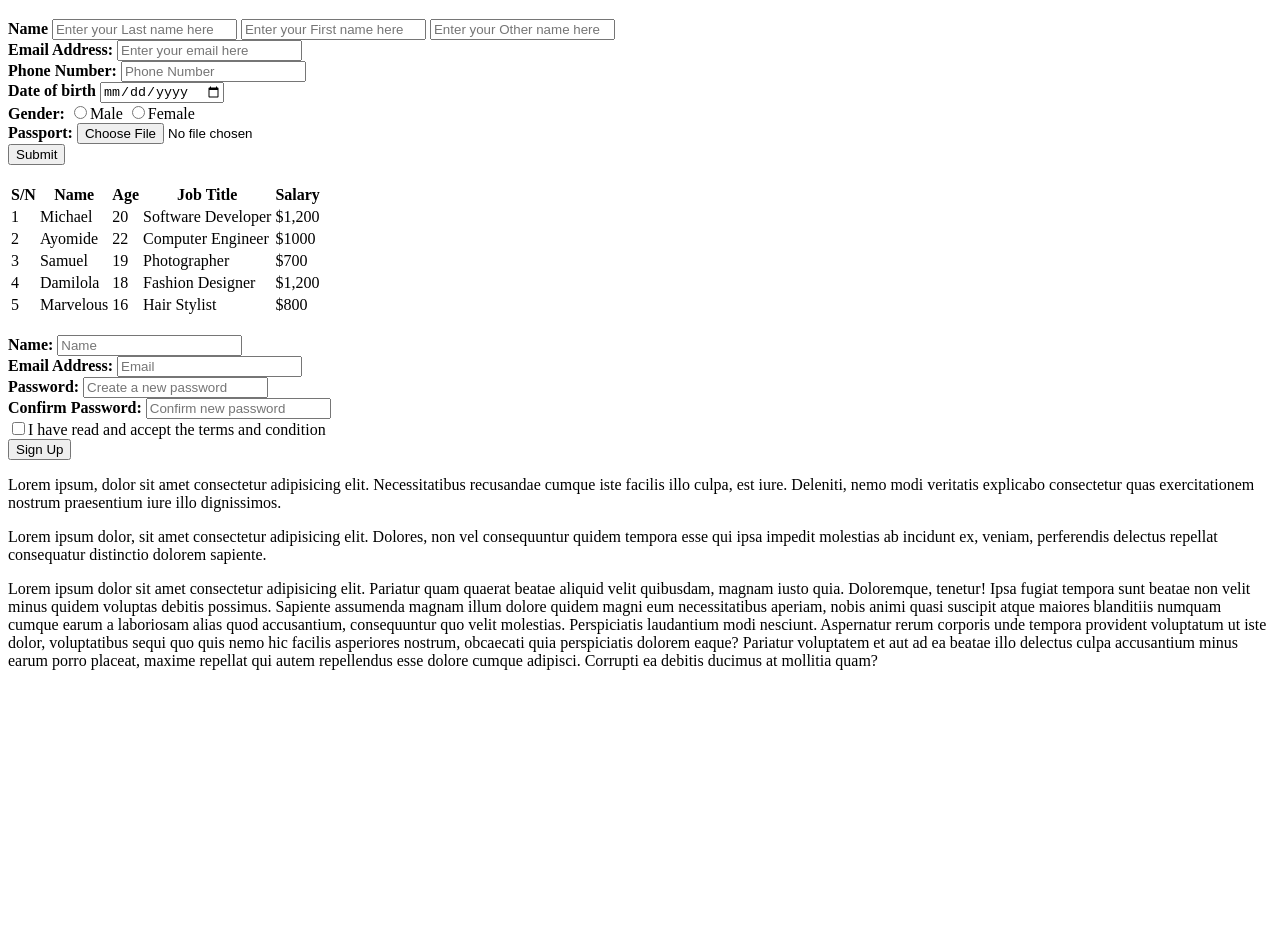
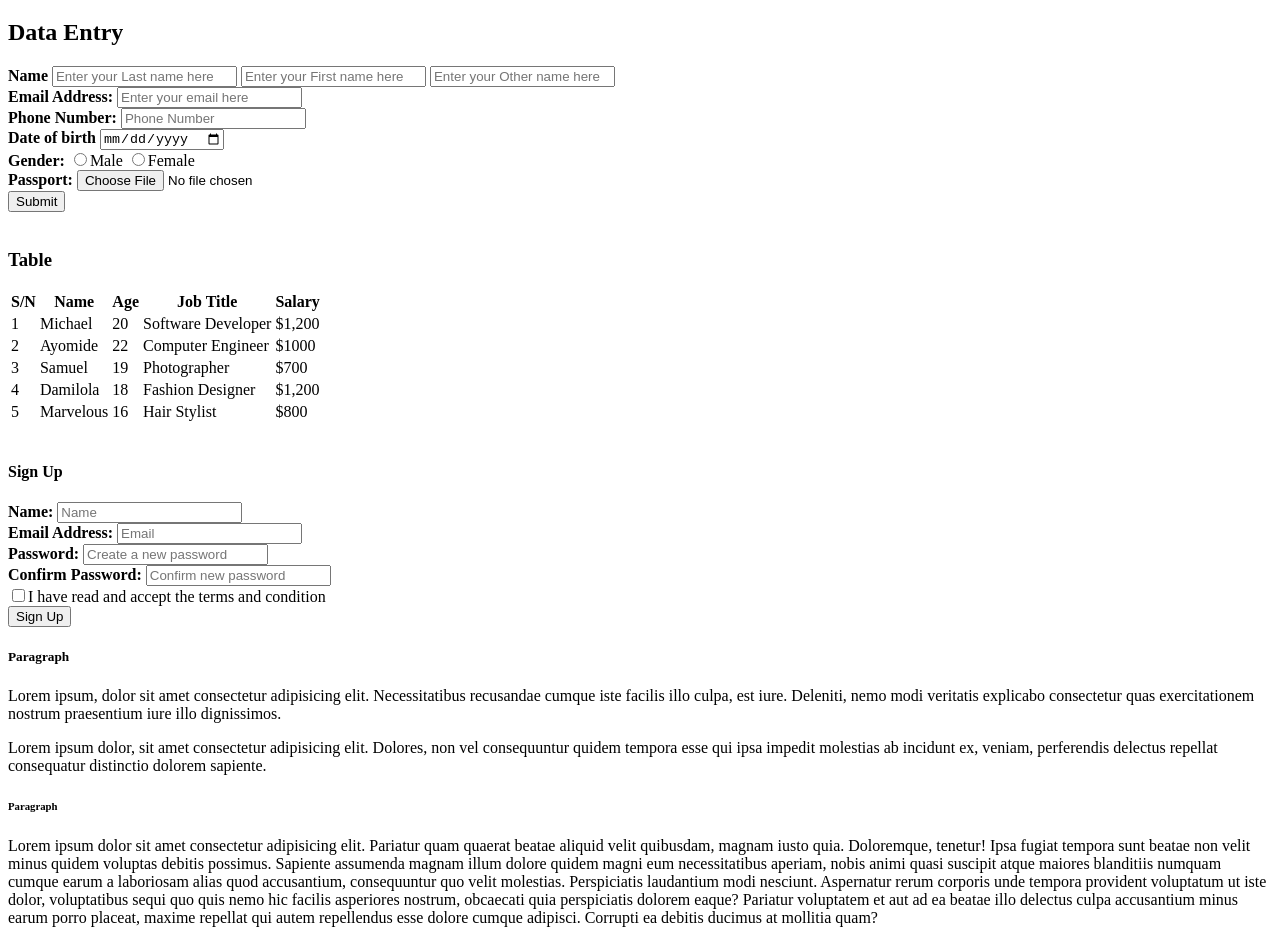
Before and after one commit to Ayomidade/Fullstack_Class, a plain HTML site: page index.html in a window 1280 px wide. Shown: the part 61-1004 px from the top of the page. Before the commit the page ends 800 px from the top, so only its background shows below. Drawn offline with Linux system fonts and the light colour scheme.

Commit message:
I added h2-h6

```diff
--- a/index.html
+++ b/index.html
@@ -8,6 +8,7 @@
 <h1>Tutorial Day 1</h1>
 <body>
     <div>
+        <h2>Data Entry</h2>
         <label for="">
             <b>Name</b>
             <input type="text" placeholder="Enter your Last name here">
@@ -37,6 +38,7 @@
 
     <br>
     <div>
+        <h3>Table</h3>
         <table>
             <thead>
                 <th>S/N</th>
@@ -87,6 +89,7 @@
 
     <br>
     <div>
+        <h4>Sign Up</h4>
         <form action="https://httpbin.org">
             <label for="">
                 <b>Name:</b>
@@ -115,10 +118,12 @@
     </div>
 
     <div>
+        <h5>Paragraph</h5>
         <p>Lorem ipsum, dolor sit amet consectetur adipisicing elit. Necessitatibus recusandae cumque iste facilis illo culpa, est iure. Deleniti, nemo modi veritatis explicabo consectetur quas exercitationem nostrum praesentium iure illo dignissimos.</p>
         <p>
             Lorem ipsum dolor, sit amet consectetur adipisicing elit. Dolores, non vel consequuntur quidem tempora esse qui ipsa impedit molestias ab incidunt ex, veniam, perferendis delectus repellat consequatur distinctio dolorem sapiente.
         </p>
+        <h6>Paragraph</h6>
         <p>Lorem ipsum dolor sit amet consectetur adipisicing elit. Pariatur quam quaerat beatae aliquid velit quibusdam, magnam iusto quia. Doloremque, tenetur! Ipsa fugiat tempora sunt beatae non velit minus quidem voluptas debitis possimus. Sapiente assumenda magnam illum dolore quidem magni eum necessitatibus aperiam, nobis animi quasi suscipit atque maiores blanditiis numquam cumque earum a laboriosam alias quod accusantium, consequuntur quo velit molestias. Perspiciatis laudantium modi nesciunt. Aspernatur rerum corporis unde tempora provident voluptatum ut iste dolor, voluptatibus sequi quo quis nemo hic facilis asperiores nostrum, obcaecati quia perspiciatis dolorem eaque? Pariatur voluptatem et aut ad ea beatae illo delectus culpa accusantium minus earum porro placeat, maxime repellat qui autem repellendus esse dolore cumque adipisci. Corrupti ea debitis ducimus at mollitia quam?</p>
     </div>
 
```
